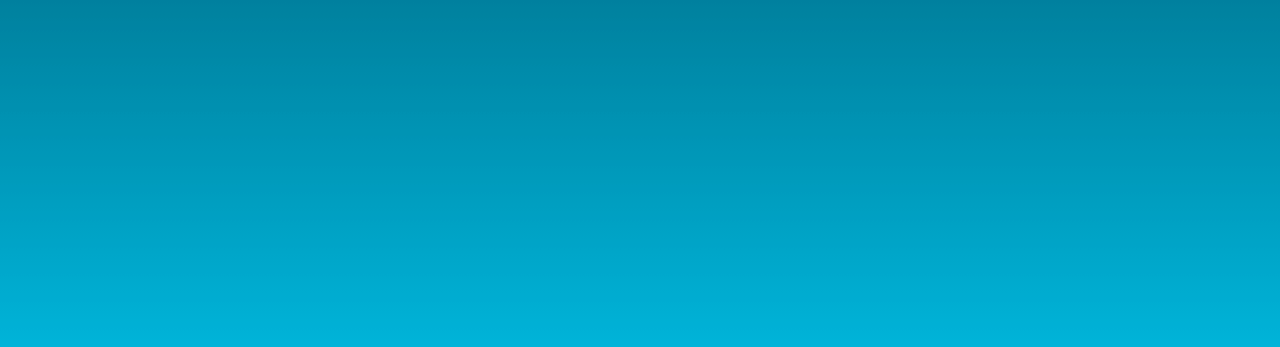
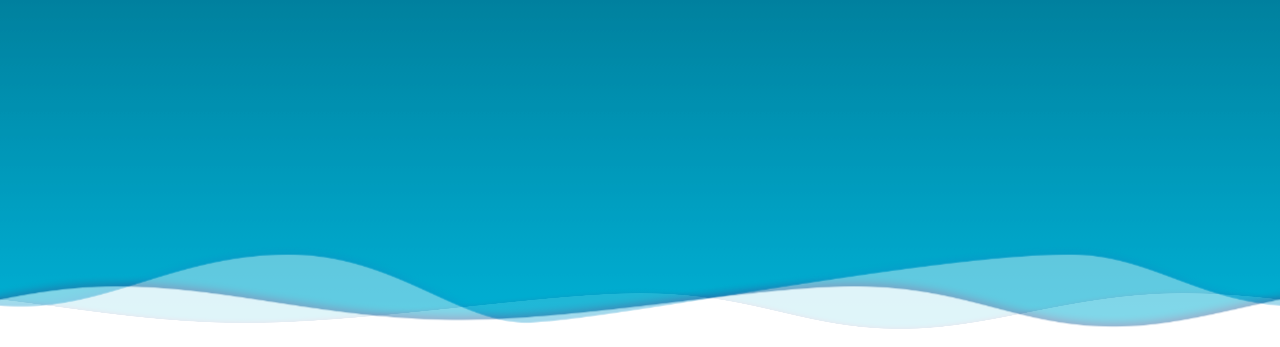
Before and after one commit to luisescobariii/rounin-placeholder, a plain HTML site: page index.html in a window 1280 px wide. Shown: the part 453-800 px from the top of the page. Drawn offline with Linux system fonts and the light colour scheme; the site is published under a folder, as on GitHub Pages, so addresses that start at the root find nothing.

Commit message:
GitHub relative route fix

```diff
--- a/style.css
+++ b/style.css
@@ -79,21 +79,21 @@
     transform-origin: center bottom;
 }
 .waveTop {
-    background-image: url('/assets/img/wave-top.png');
+    background-image: url('./assets/img/wave-top.png');
     background-size: 50% 100px;
 }
 .waveAnimation .waveTop {
     animation: move_wave 15s linear infinite;
 }
 .waveMiddle {
-    background-image: url('/assets/img/wave-mid.png');
+    background-image: url('./assets/img/wave-mid.png');
     background-size: 50% 120px;
 }
 .waveAnimation .waveMiddle {
     animation: move_wave 30s linear infinite;
 }
 .waveBottom {
-    background-image: url('/assets/img/wave-bot.png');
+    background-image: url('./assets/img/wave-bot.png');
     background-size: 50% 100px;
 }
 .waveAnimation .waveBottom {
```
